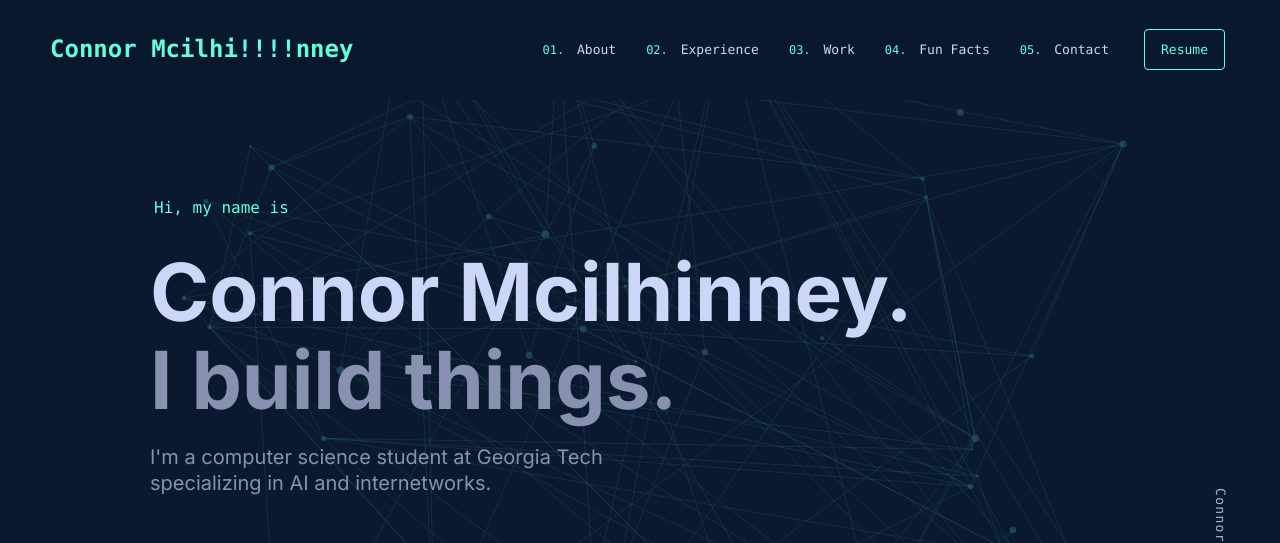
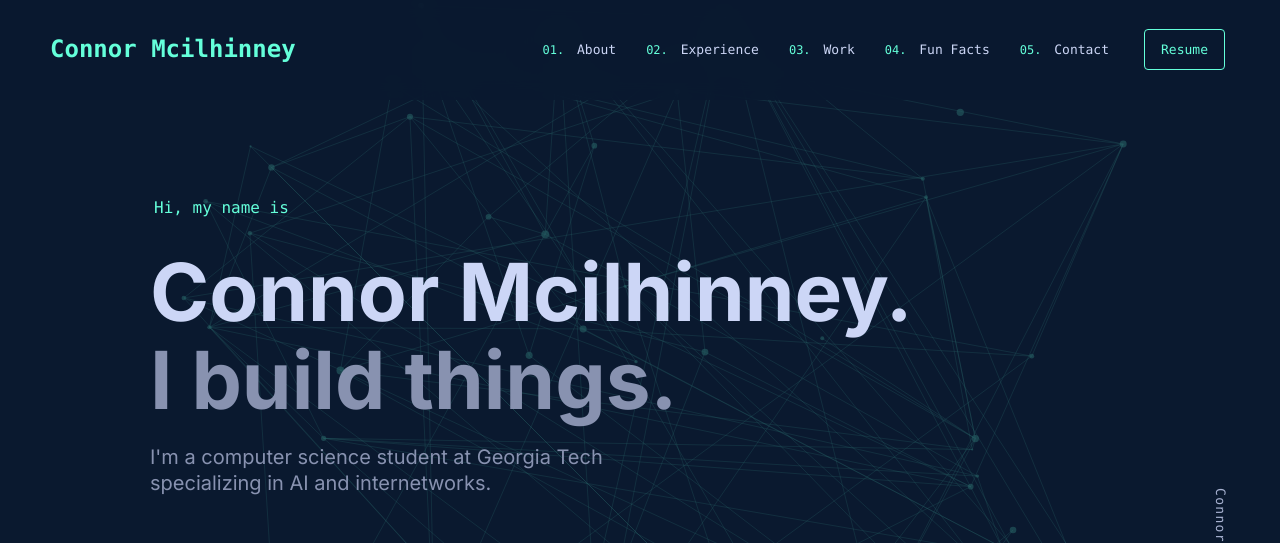
Before and after one commit to Connor5190/personalWebsite, a plain HTML site: page index.html in a window 1280 px wide. Shown: the top 543 px of the page. Drawn offline with nearby package versions, Linux system fonts and the light colour scheme.

Commit message:
undo the test

```diff
--- a/index.html
+++ b/index.html
@@ -16,7 +16,7 @@
   <nav class="navbar">
     <div class="nav-container">
       <div class="nav-logo">
-        <a href="#home">Connor Mcilhi!!!!nney</a>
+        <a href="#home">Connor Mcilhinney</a>
       </div>
       <ul class="nav-menu">
         <li><a href="#about" class="nav-link"><span>01.</span> About</a></li>
```
